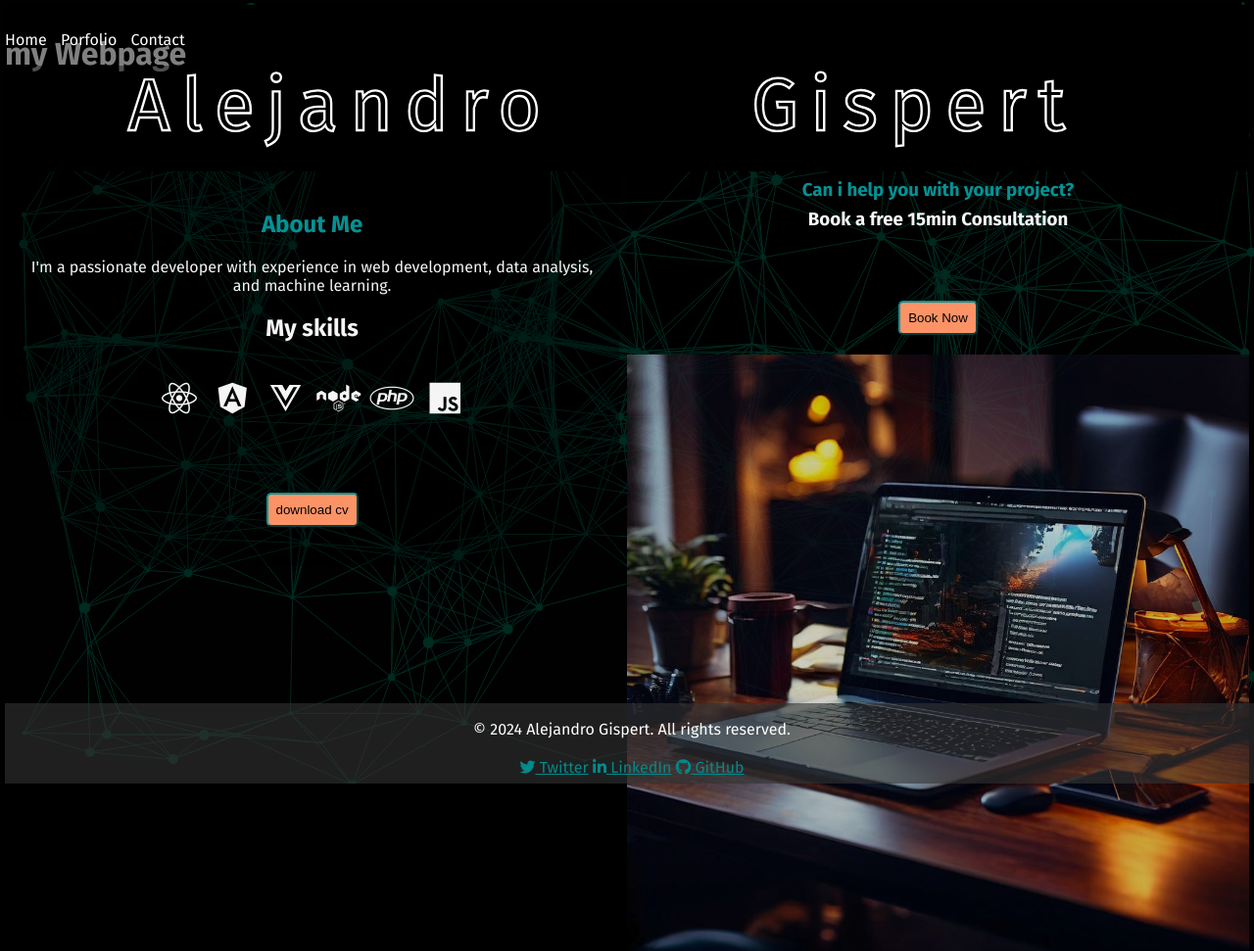
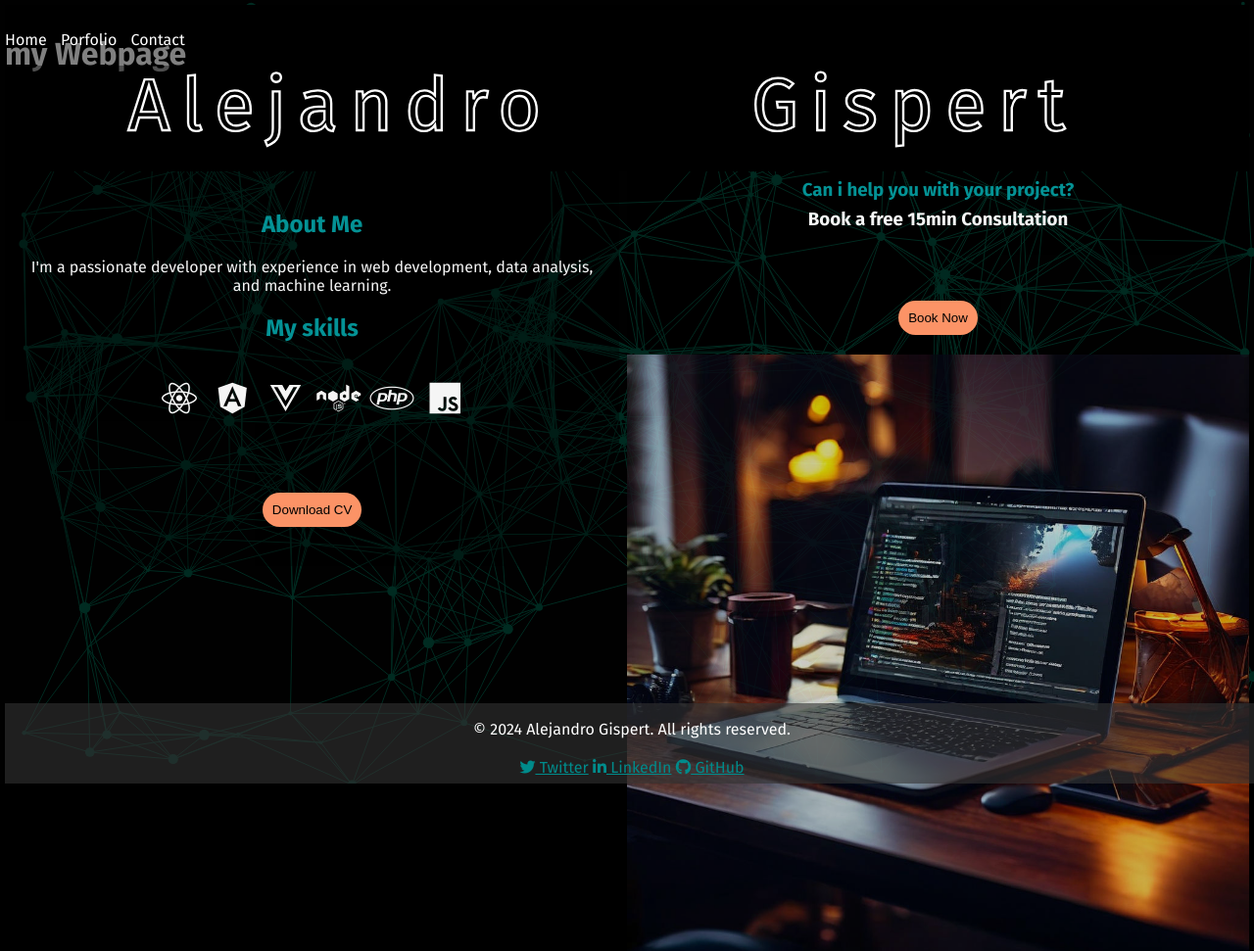
Before and after one commit to AlejandroGispert/css-first-homework, a plain HTML site: page index.html in a window 1280 px wide. Shown: the top 971 px of the page at 98% size. Drawn offline with Linux system fonts and the light colour scheme; animation ran at ten frames a second; a script that the page names is missing; a web font is replaced by a local one.

Commit message:
first commit

```diff
--- a/index.html
+++ b/index.html
@@ -51,7 +51,7 @@
         <section id="skills-section">
 
             <legend>
-                <h1>My skills</h1>
+                <h1 class="green">My skills</h1>
             <div class="framework-icons">
                 <i class="fab fa-react react"></i>
                 <i class="fab fa-angular angular"></i>
@@ -62,7 +62,7 @@
 
             </div>
         </legend>
-            <button id="last-btn" class="buttons">download cv</button>
+            <button id="last-btn" class="buttons">Download CV</button>
             <!-- Add more projects as needed -->
         </section>
 
@@ -105,10 +105,10 @@
     <div class="dividers"></div>
     <img id="theSecondImage" src="./img/react2.png" alt="webpage" width="100%" height="auto">
     <div class="dividers"></div>
-    <h1>Contact Me</h1>
+    <h1 class="green">Lets's connect!</h1>
     <div class="dividers"></div>
 
-    <h3>Lets's connect!</h3>
+
     <section id="contact">
 
         <form id="form">
--- a/styles.css
+++ b/styles.css
@@ -142,7 +142,7 @@ margin:8px;}
 .framework-icons i{width: 50px;font-size: 36px}
 
 
-.buttons {margin-top: 10%; border-radius: 5px; padding: 8px; background-color: #FC9366;border-color: #049295;}
+.buttons {margin-top: 10%; border-radius: 50px; padding: 10px; background-color: #FC9366;border:none; }
 
 aside h1 {
     margin: 8px;
```
